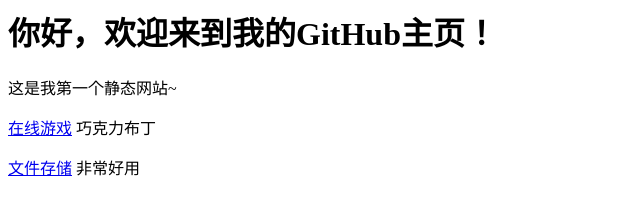
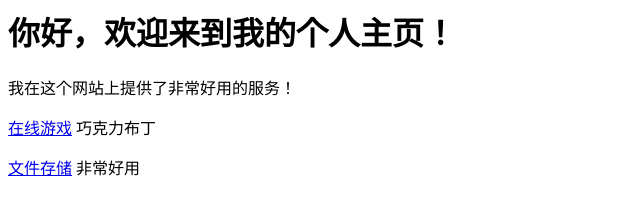
Before and after one commit to gordon127/1, a plain HTML site: page index.html in a window 1280 px wide. Shown: the whole page, without its empty margins (0-640 px from the left). Drawn offline with Linux system fonts and the light colour scheme.

Commit message:
Update index.html

```diff
--- a/index.html
+++ b/index.html
@@ -3,8 +3,8 @@
        <title>我的个人主页</title>
      </head>
      <body>
-       <h1>你好，欢迎来到我的GitHub主页！</h1>
-       <p>这是我第一个静态网站~</p>
+       <h1>你好，欢迎来到我的个人主页！</h1>
+       <p>我在这个网站上提供了非常好用的服务！</p>
        <a href="巧克力布丁.html">在线游戏</a> 巧克力布丁</p>
        <a href="index2.html">文件存储</a> 非常好用</p>
      </body>
```
